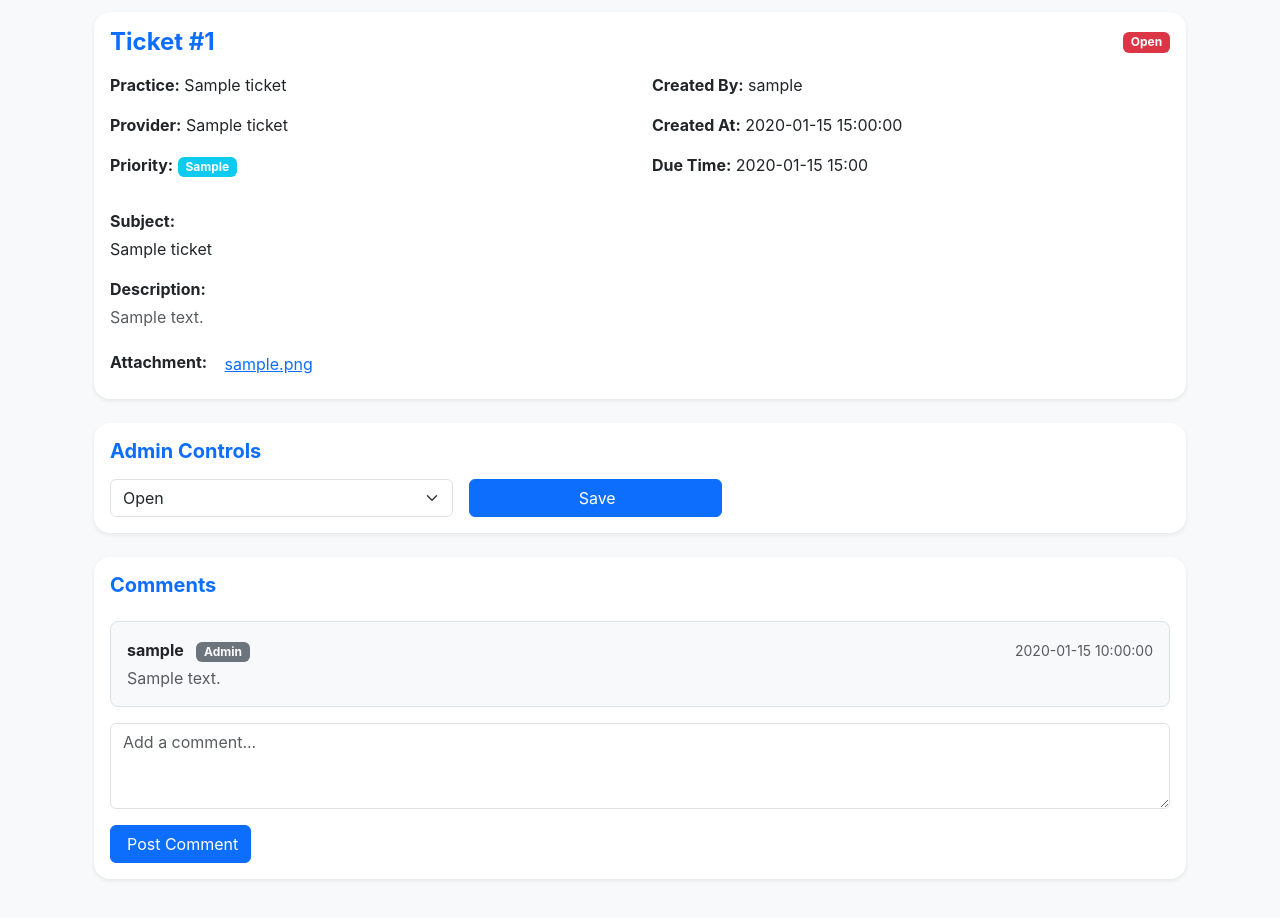
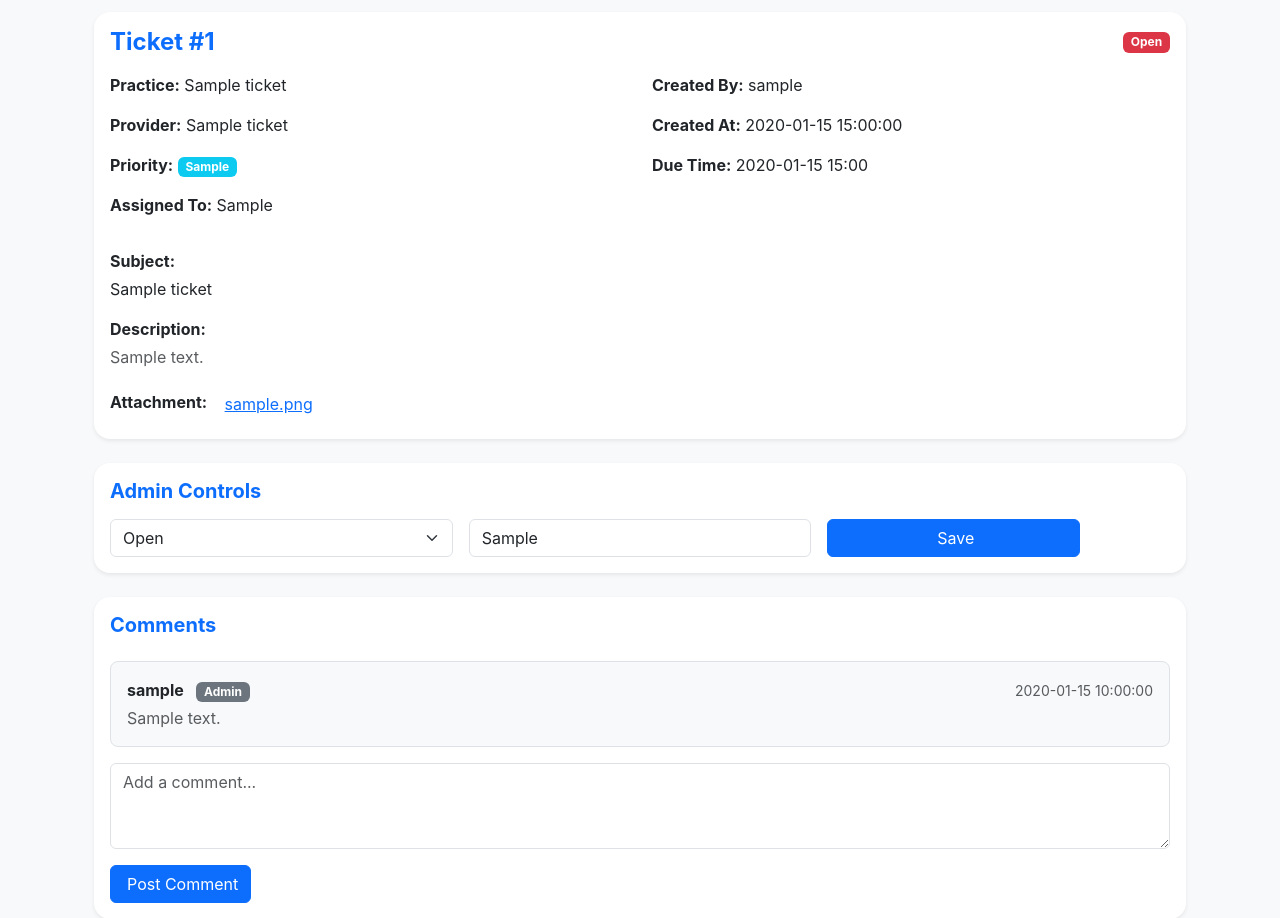
Before and after one commit to Im-Moazzam/Ticketing-System, a Flask app: page /ticket/1 in a window 1280 px wide. Shown: the part 155-1073 px from the top of the page. Before the commit the page ends 1035 px from the top, so only its background shows below. Run offline with Flask 3, Linux system fonts and the light colour scheme; a user stored in the database is signed in; tables that the repository leaves empty hold one stand-in row (values such as "Sample post").

Commit message:
Updated the view ticket section to see the updated assignee role

```diff
--- a/templates/view_ticket.html
+++ b/templates/view_ticket.html
@@ -3,7 +3,7 @@
 
 <div class="container py-4">
 
-  <!-- 🔙 Back Button -->
+  <!-- Back Button -->
   <div class="mb-3">
     <a href="{{ url_for('admin_dashboard') if current_user.role == 'admin' else url_for('staff_dashboard') }}"
        class="btn btn-outline-secondary btn-sm">
@@ -11,7 +11,7 @@
     </a>
   </div>
 
-  <!-- 🎟 Ticket Details Card -->
+  <!-- Ticket Details Card -->
   <div class="card shadow-sm border-0 rounded-4 mb-4">
     <div class="card-body">
       <div class="d-flex justify-content-between align-items-center mb-3">
@@ -37,6 +37,7 @@
               {{ ticket.priority }}
             </span>
           </p>
+          <p><strong>Assigned To:</strong> {{ ticket.assigned_to or 'Unassigned' }}</p>
         </div>
         <div class="col-md-6">
           <p><strong>Created By:</strong> {{ ticket.staff.username }}</p>
@@ -64,7 +65,7 @@
     </div>
   </div>
 
-  <!-- 🧑‍💼 Staff Actions -->
+  <!-- Staff Actions -->
   {% if current_user.role == 'staff' %}
   <div class="card shadow-sm border-0 rounded-4 mb-4">
     <div class="card-body">
@@ -85,7 +86,7 @@
   </div>
   {% endif %}
 
-  <!-- 🧩 Admin Controls -->
+  <!-- Admin Controls -->
   {% if current_user.role == 'admin' %}
   <div class="card shadow-sm border-0 rounded-4 mb-4">
     <div class="card-body">
@@ -98,6 +99,9 @@
             <option value="Solved" {% if ticket.status == 'Solved' %}selected{% endif %}>Solved</option>
           </select>
         </div>
+        <div class="col-md-4">
+          <input type="text" name="assigned_to" class="form-control" value="{{ ticket.assigned_to or '' }}" placeholder="Assign to...">
+        </div>
         <div class="col-md-3">
           <button class="btn btn-primary w-100">
             <i class="bi bi-save me-1"></i> Save
@@ -108,7 +112,7 @@
   </div>
   {% endif %}
 
-  <!-- 💬 Comments Section -->
+  <!-- Comments Section -->
   <div class="card shadow-sm border-0 rounded-4">
     <div class="card-body">
       <h5 class="fw-bold mb-4 text-primary">Comments</h5>
@@ -133,7 +137,7 @@
         <p class="text-muted">No comments yet.</p>
       {% endif %}
 
-      <!-- ➕ Add Comment -->
+      <!-- Add Comment -->
       <form method="post" action="{{ url_for('add_comment', ticket_id=ticket.id) }}" class="mt-3">
         <div class="mb-3">
           <textarea name="message" rows="3" class="form-control" placeholder="Add a comment..." required></textarea>
```
